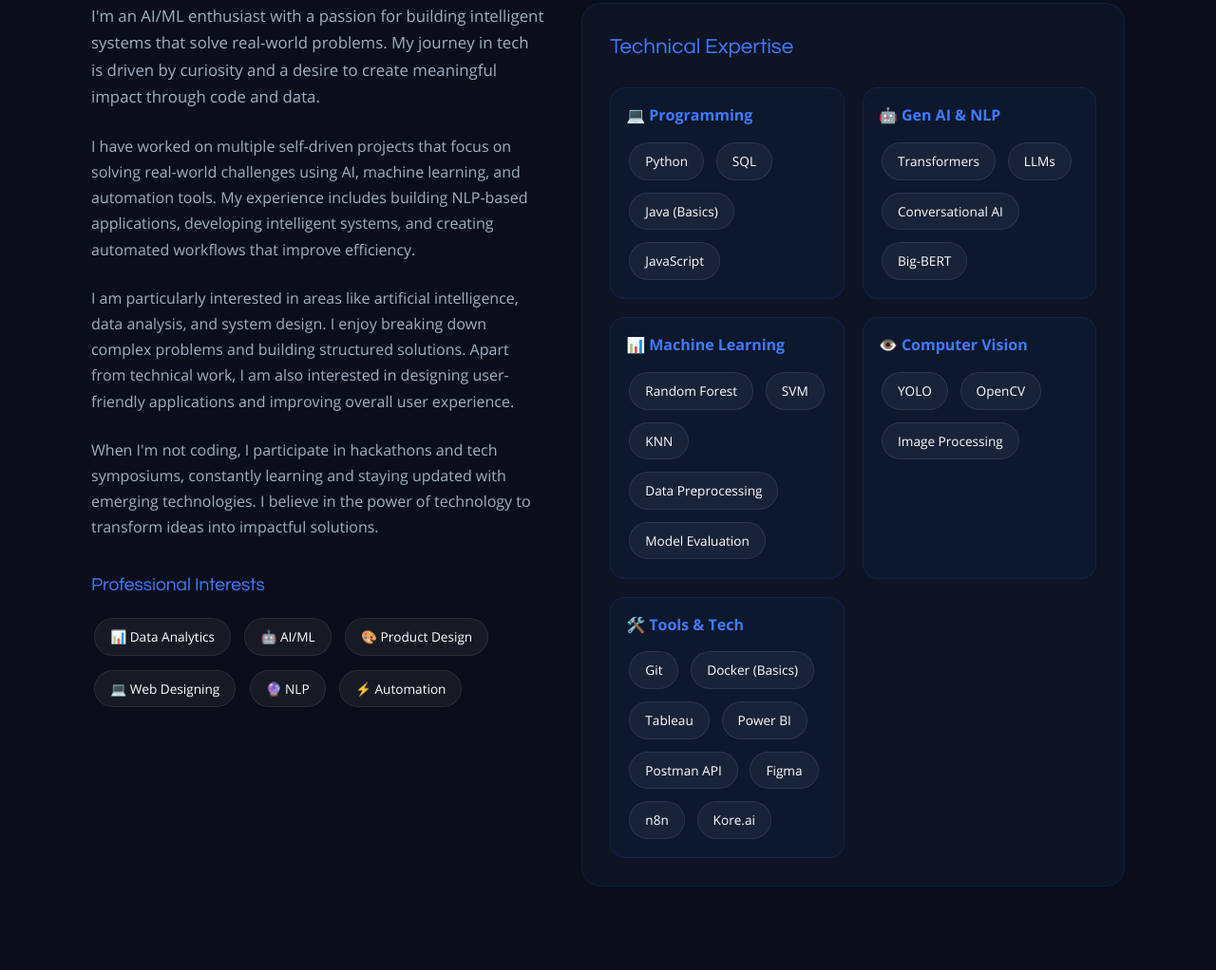
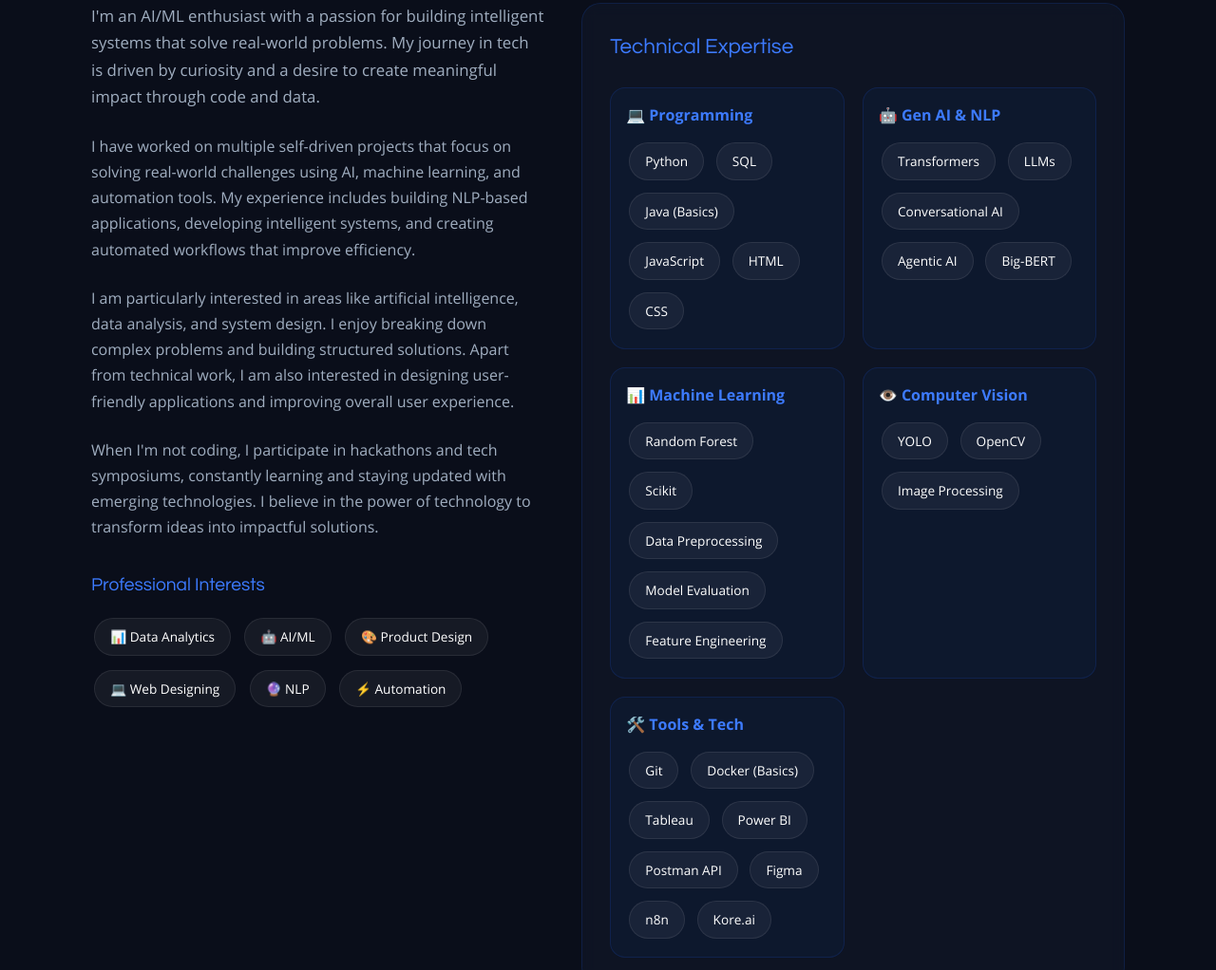
Before and after one commit to sowmiya2383/Portfolio, a plain HTML site: page index.html in a window 1280 px wide. Shown: the part 969-1991 px from the top of the page at 95% size. Drawn offline with Linux system fonts and the light colour scheme.

Commit message:
Update skill tags and location in index.html

```diff
--- a/index.html
+++ b/index.html
@@ -694,6 +694,8 @@
                 <span class="skill-tag">SQL</span>
                 <span class="skill-tag">Java (Basics)</span>
                 <span class="skill-tag">JavaScript</span>
+                <span class="skill-tag">HTML</span>
+                <span class="skill-tag">CSS</span>
               </div>
             </div>
 
@@ -703,6 +705,7 @@
                 <span class="skill-tag">Transformers</span>
                 <span class="skill-tag">LLMs</span>
                 <span class="skill-tag">Conversational AI</span>
+                <span class="skill-tag">Agentic AI</span>
                 <span class="skill-tag">Big-BERT</span>
               </div>
             </div>
@@ -711,10 +714,10 @@
               <h4>📊 Machine Learning</h4>
               <div class="skill-items">
                 <span class="skill-tag">Random Forest</span>
-                <span class="skill-tag">SVM</span>
-                <span class="skill-tag">KNN</span>
+                <span class="skill-tag">Scikit</span>
                 <span class="skill-tag">Data Preprocessing</span>
                 <span class="skill-tag">Model Evaluation</span>
+                <span class="skill-tag">Feature Engineering</span>
               </div>
             </div>
 
@@ -943,7 +946,7 @@
         </div>
         <a href="mailto:sowmya.arun2383@gmail.com" class="contact-email">sowmya.arun2383@gmail.com</a>
         <div class="location-tag" style="justify-content: center; margin: 1.5rem auto;">
-          <span>📍</span> Pondicherry, Tamil Nadu, India
+          <span>📍</span> Pondicherry, India
         </div>
       </div>
 
```
